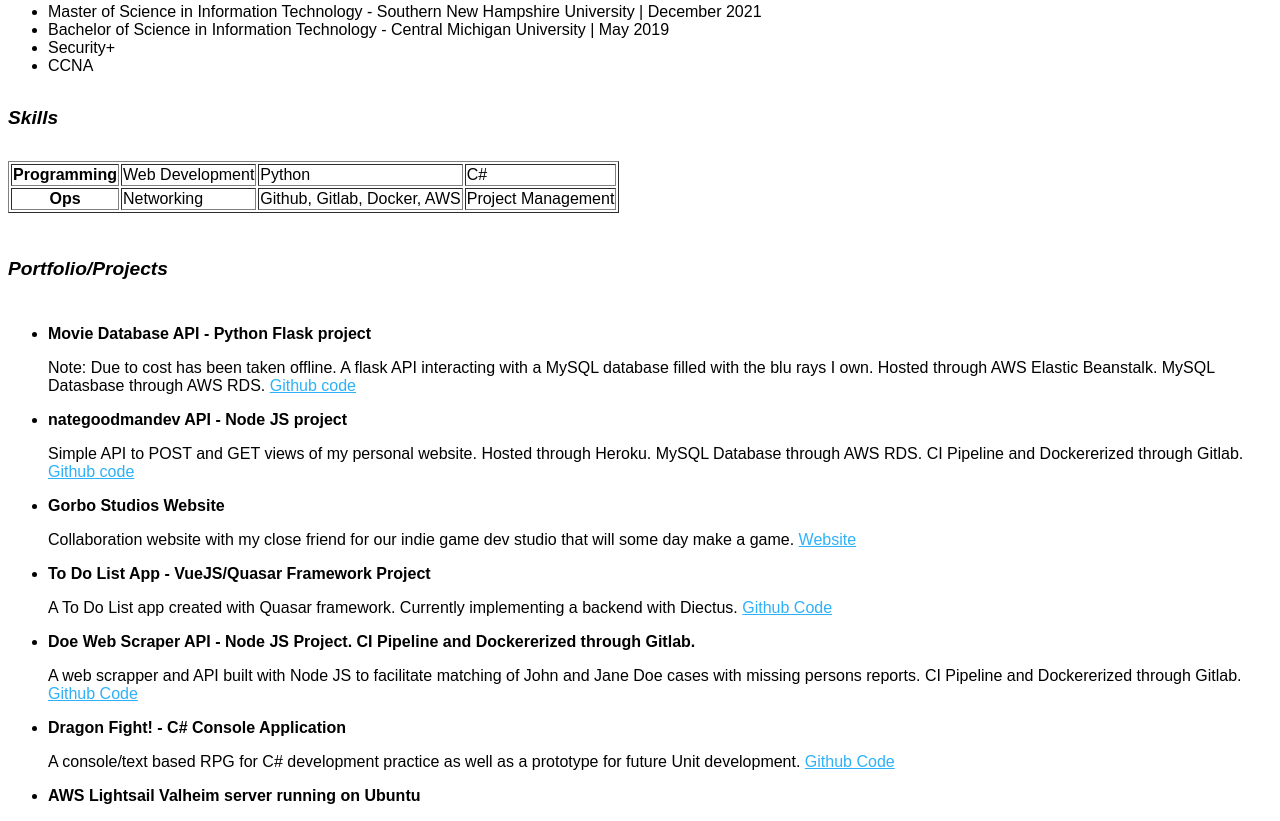
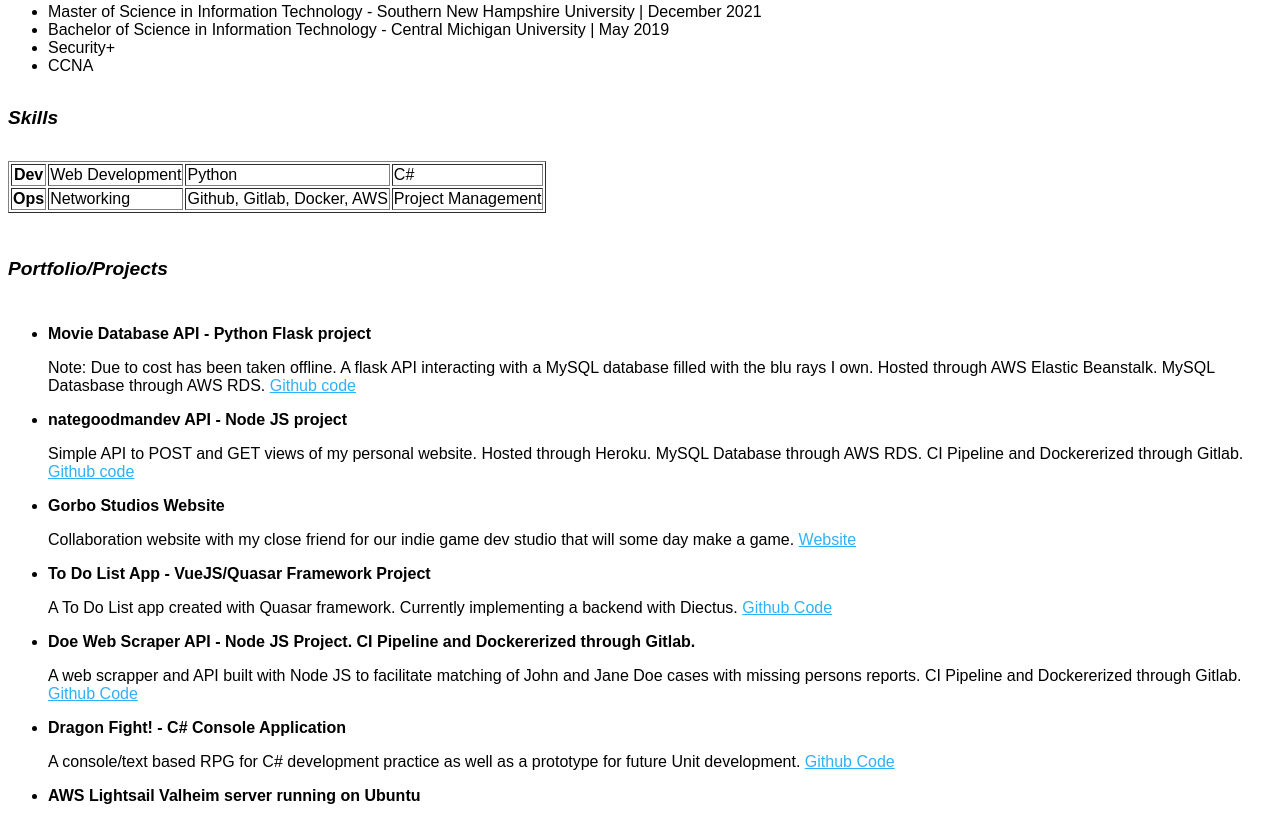
Before and after one commit to nategoodman88/nategoodman.dev, a website: page index.html in a window 1280 px wide. Shown: the part 1138-1959 px from the top of the page. Drawn offline with Linux system fonts and the light colour scheme; no server answers.

Commit message:
Update index.html

```diff
--- a/index.html
+++ b/index.html
@@ -59,7 +59,7 @@
         <h5><i>Skills</i></h5>
         <table border="1">
             <tr>
-                <th>Programming</th>
+                <th>Dev</th>
                     <td>Web Development</td>
                     <td>Python</td>
                     <td>C#</td>
```
